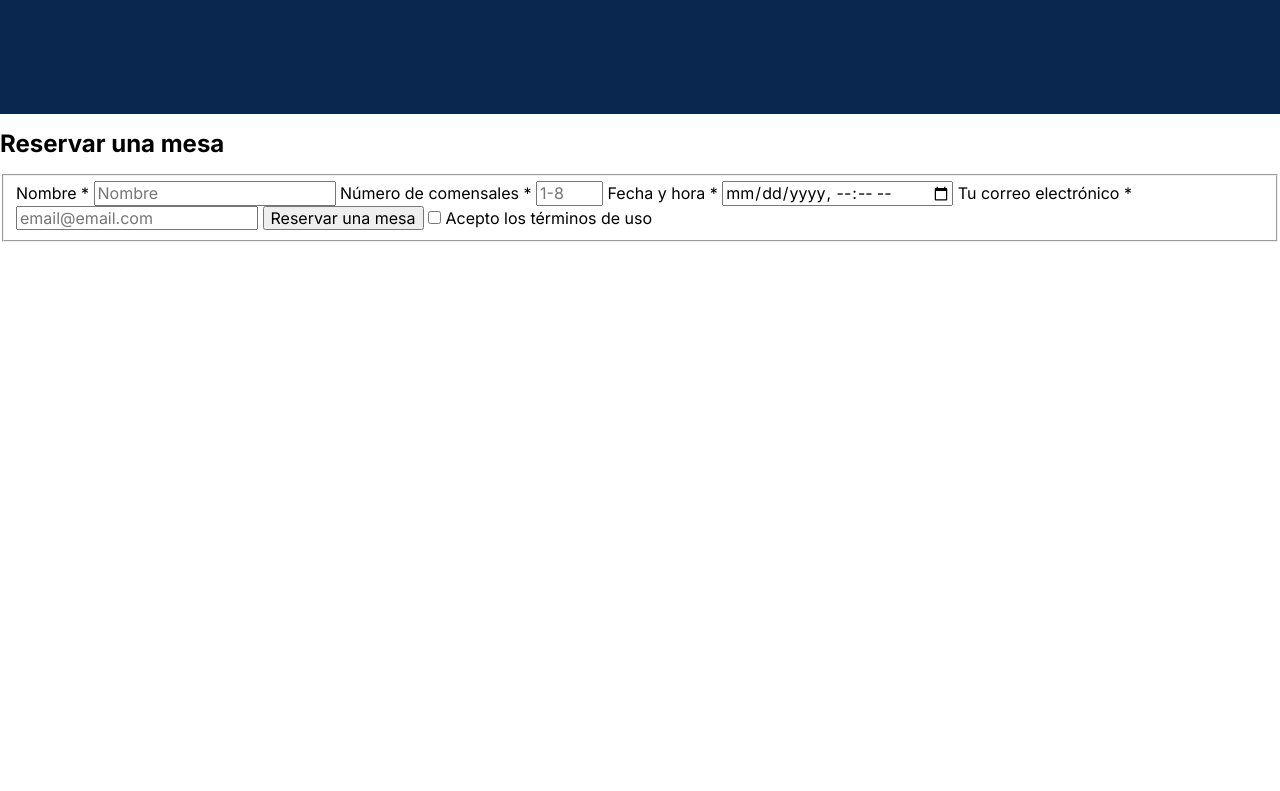
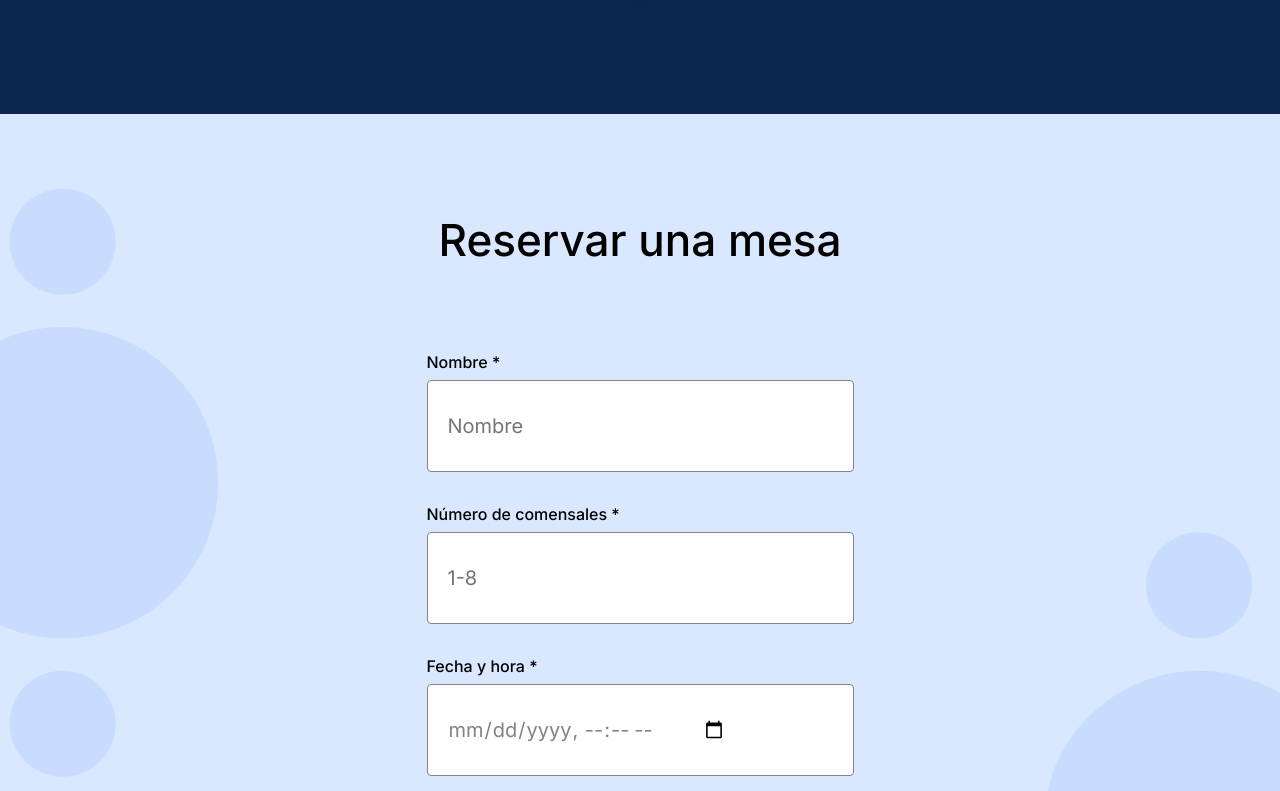
Before and after one commit to eNunezGit/web_project_coffeeshop, a plain HTML site: page index.html in a window 1280 px wide. Shown: the part 1486-2277 px from the top of the page. Before the commit the page ends 1728 px from the top, so only its background shows below. Drawn offline with Linux system fonts and the light colour scheme.

Commit message:
css styling done

```diff
--- a/pages/index.css
+++ b/pages/index.css
@@ -189,3 +189,110 @@ y New Times Roman y serif para Noto Serif como alternativas respectivamente */
     font-size: 20px;
     line-height: 30px;
 }
+
+.reservation {
+    background-color: #d9e7ff;
+    background-image: url(/images/background_reservation.svg);
+    background-size: cover;
+    background-position: center;
+    background-repeat: no-repeat;
+    display: flex;
+    flex-direction: column;
+}
+
+.reservation__title {
+    text-align: center;
+    font-family: "Inter", Arial, sans-serif;
+    font-style: normal;
+    font-weight: 500;
+    font-size: 44px;
+    line-height: 52px;
+    margin: 100px auto 0;
+}
+
+.form {
+    width: 100%;
+    display: flex;
+    flex-direction: column;
+    justify-content: space-between;
+    align-items: center;
+    margin: 0;
+}
+
+.reservation__form {
+    margin: 80px auto 120px;
+}
+
+
+.form__fieldset {
+    width: 100%;
+    max-width: 385px;
+    display: flex;
+    flex-direction: column;
+    justify-content: space-between;
+    align-items: center;
+    border: none;
+}
+
+.form__label {
+    width: 100%;
+    font-family: "Inter", Arial, sans-serif;
+    font-style: normal;
+    font-weight: 500;
+    font-size: 16px;
+    line-height: 20px;
+}
+
+label:has(input[type="checkbox"]) {
+    display: flex;
+    flex-direction: row;
+    column-gap: 12px;
+}
+
+.form__input {
+    display: flex;
+    height: 60px;
+    width: 385px;
+    color: #838383;
+    font-family: "Inter", Arial, sans-serif;
+    font-style: normal;
+    font-weight: normal;
+    font-size: 20px;
+    line-height: 30px;
+    margin: 8px 0 32px;
+    padding: 15px 20px;
+    border: 1px solid #838383;
+    border-radius: 4px;
+}
+
+input.form__input[type="checkbox"] {
+    appearance: none;
+    width: 20px;
+    height: 20px;
+    border: 2px solid black;
+    border-radius: 4px;
+}
+
+input[type="checkbox"]:checked {
+    background-color: #2F80ED;
+    background-image: url(/images/check.svg);
+}
+
+.form__button {
+    height: 60px;
+    width: 100%;
+    background-color: #2f80ed;
+    color: #ffffff;
+    font-family: "Inter", Arial, sans-serif;
+    font-style: normal;
+    font-weight: 500;
+    font-size: 16px;
+    line-height: 20px;
+    margin-bottom: 32px;
+    border: none;
+    border-radius: 4px;
+}
+
+.form__button:hover {
+    opacity: 0.7;
+}
```
